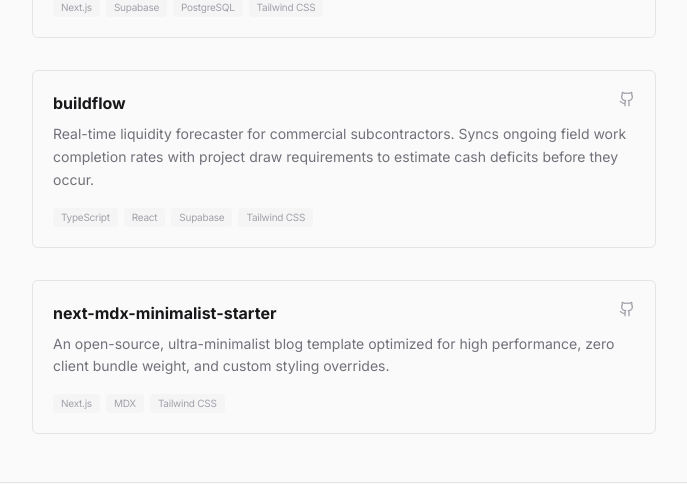
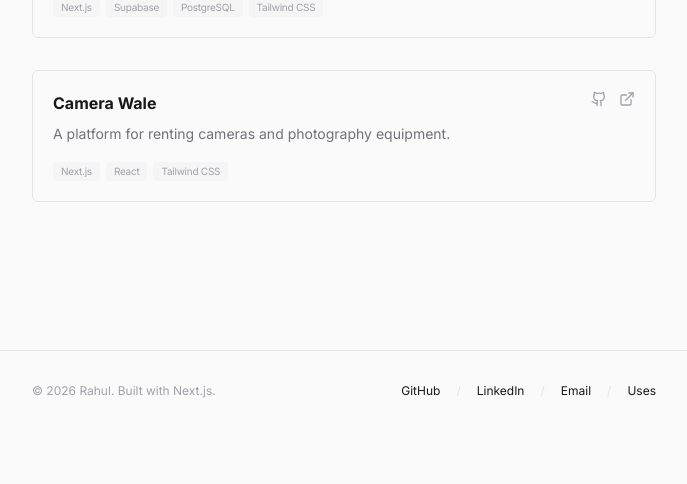
Before and after one commit to RahulBiswas1704/PERSONAL-WEBSITE, a Next.js app: page /projects in a window 1280 px wide. Shown: the part 369-853 px from the top of the page, without its empty margins (296-983 px from the left). After the commit the page ends 800 px from the top, so only its background shows below. Built offline with nearby package versions, Linux system fonts and the light colour scheme; no server answers; the database is empty.

Commit message:
feat: add projects showcase page to display portfolio projects and tech stacks

```diff
--- a/app/projects/page.tsx
+++ b/app/projects/page.tsx
@@ -34,16 +34,11 @@ const projects: Project[] = [
     link: "https://bowlit.in",
   },
   {
-    title: "buildflow",
-    description: "Real-time liquidity forecaster for commercial subcontractors. Syncs ongoing field work completion rates with project draw requirements to estimate cash deficits before they occur.",
-    tech: ["TypeScript", "React", "Supabase", "Tailwind CSS"],
-    github: "https://github.com/RahulBiswas1704/buildflow",
-  },
-  {
-    title: "next-mdx-minimalist-starter",
-    description: "An open-source, ultra-minimalist blog template optimized for high performance, zero client bundle weight, and custom styling overrides.",
-    tech: ["Next.js", "MDX", "Tailwind CSS"],
-    github: "https://github.com/RahulBiswas1704/next-mdx-minimalist-starter",
+    title: "Camera Wale",
+    description: "A platform for renting cameras and photography equipment.",
+    tech: ["Next.js", "React", "Tailwind CSS"],
+    github: "https://github.com/RahulBiswas1704/camera-wale",
+    link: "https://camera-wale.vercel.app/",
   },
 ];
 
```
